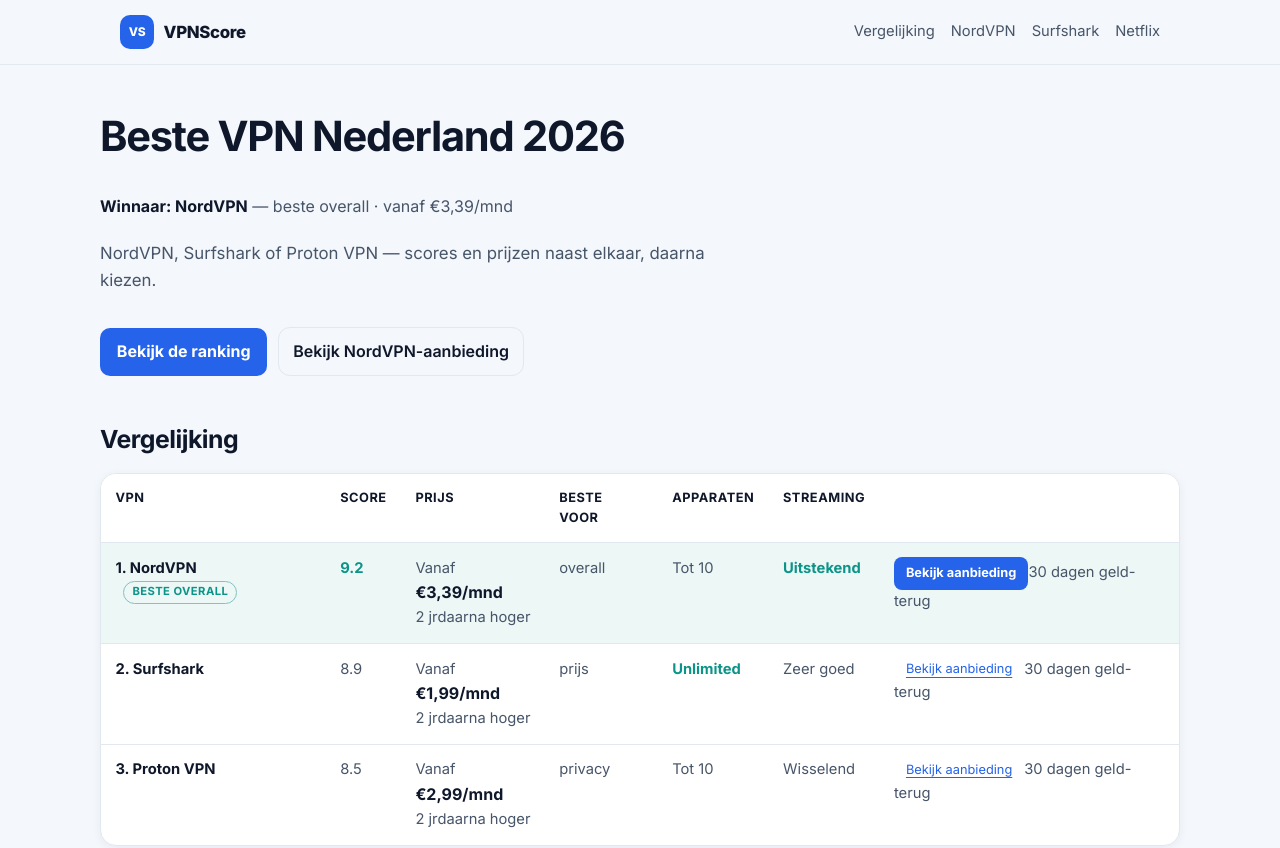
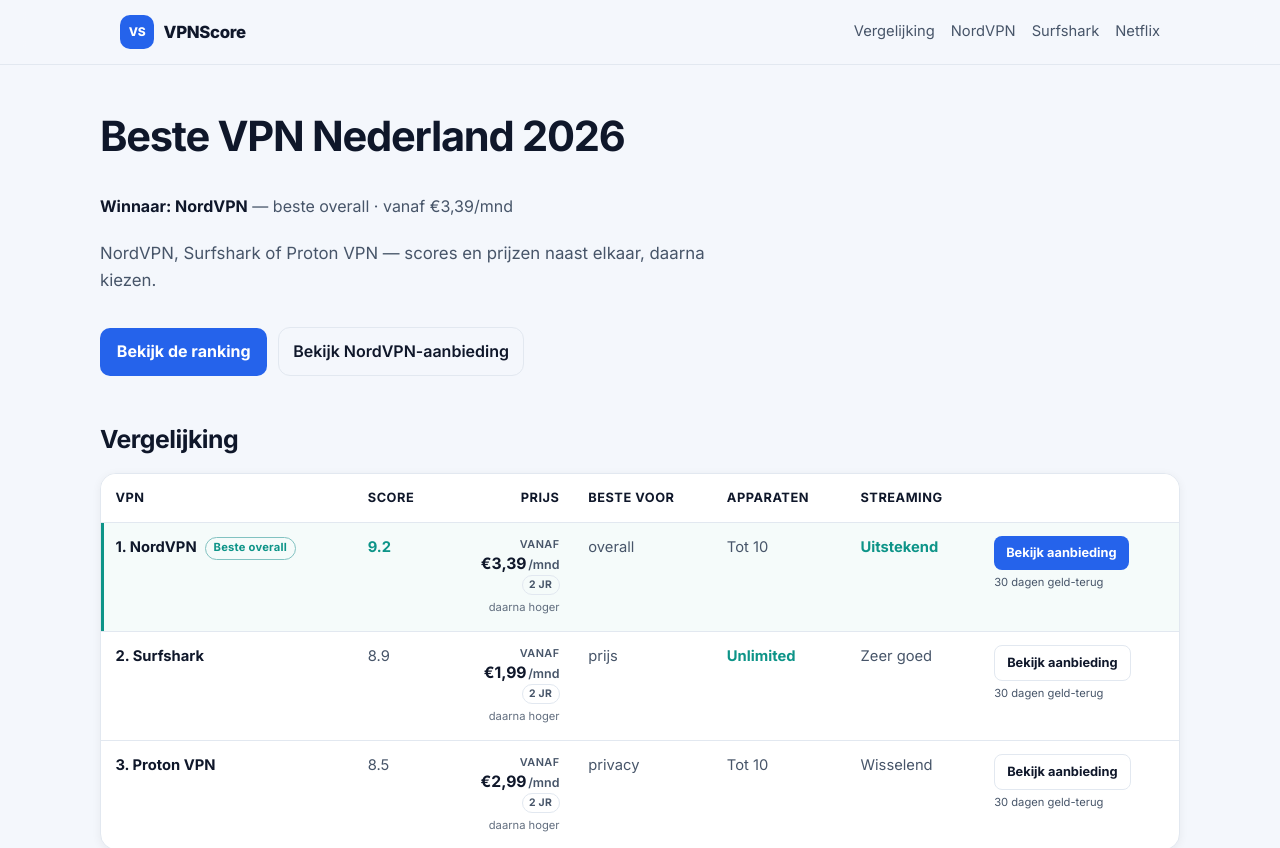
Before and after one commit to jessedkramer/vpnscore, a Next.js app: page / in a window 1280 px wide. Shown: the top 848 px of the page. Built offline with nearby package versions, Linux system fonts and the light colour scheme.

Commit message:
feat(ux): polish styles for price/winner/CTA hierarchy

```diff
--- a/app/globals.css
+++ b/app/globals.css
@@ -280,8 +280,7 @@
   margin-left: 0.5rem;
   font-size: 0.7rem;
   font-weight: 700;
-  text-transform: uppercase;
-  letter-spacing: 0.04em;
+  letter-spacing: 0.02em;
   color: var(--accent-2);
   border: 1px solid color-mix(in srgb, var(--accent-2) 45%, var(--border));
   border-radius: 999px;
@@ -289,21 +288,58 @@
   vertical-align: middle;
 }
 .compare tr.winner td {
-  background: color-mix(in srgb, var(--accent-2) 8%, transparent);
+  background: color-mix(in srgb, var(--accent-2) 4%, transparent);
+}
+.compare tr.winner td:first-child {
+  box-shadow: inset 3px 0 0 var(--accent-2);
+}
+.compare .th-price,
+.compare .price {
+  text-align: right;
 }
 .compare .price {
   white-space: nowrap;
+}
+.price-prefix {
+  display: block;
+  font-size: 0.68rem;
+  font-weight: 600;
+  text-transform: uppercase;
+  letter-spacing: 0.04em;
+  color: var(--muted);
 }
 .price-main {
   display: block;
   color: var(--text);
   font-weight: 700;
-  font-size: 1rem;
+  font-size: 0.98rem;
+  line-height: 1.25;
 }
-.price-note {
+.price-unit {
+  font-weight: 600;
+  font-size: 0.78rem;
+  color: var(--muted);
+  margin-left: 0.1rem;
+}
+.period-chip {
+  display: inline-block;
+  margin-left: 0.35rem;
+  font-size: 0.65rem;
+  font-weight: 700;
+  text-transform: uppercase;
+  letter-spacing: 0.03em;
+  color: var(--muted);
+  border: 1px solid var(--border);
+  border-radius: 999px;
+  padding: 0.05rem 0.4rem;
+  vertical-align: middle;
+}
+.price-renew {
   display: block;
-  font-size: 0.75rem;
+  margin-top: 0.15rem;
+  font-size: 0.7rem;
   color: var(--muted);
+  opacity: 0.85;
 }
 .price-inline {
   margin: 0.4rem 0 0;
@@ -315,6 +351,38 @@
 }
 .card-winner {
   border-color: color-mix(in srgb, var(--accent-2) 45%, var(--border));
+}
+.cta-cell {
+  text-align: right;
+}
+.cta-trust {
+  display: block;
+  margin-top: 0.3rem;
+  font-size: 0.7rem;
+  color: var(--muted);
+}
+.card-trust {
+  margin: 0.35rem 0 0;
+  text-align: left;
+}
+.btn-quiet {
+  display: inline-flex;
+  align-items: center;
+  justify-content: center;
+  background: transparent;
+  color: var(--text) !important;
+  text-decoration: none !important;
+  padding: 0.7rem 1.05rem;
+  border-radius: 10px;
+  font-weight: 700;
+  border: 1px solid var(--border);
+}
+.btn-quiet:hover { background: var(--bg-elevated); }
+.btn-quiet.btn-sm {
+  padding: 0.4rem 0.75rem;
+  font-size: 0.8rem;
+  border-radius: 8px;
+  white-space: nowrap;
 }
 
 .faq details {
@@ -415,6 +483,17 @@
   .compare tr.winner {
     border-color: color-mix(in srgb, var(--accent-2) 45%, var(--border));
   }
+  .compare .th-price,
+  .compare .price {
+    text-align: left;
+  }
+  .cta-cell {
+    text-align: left;
+  }
+  .compare tr.winner td:first-child {
+    box-shadow: inset 3px 0 0 var(--accent-2);
+    padding-left: 0.55rem;
+  }
   .compare td {
     display: grid;
     grid-template-columns: 7.5rem 1fr;
```
